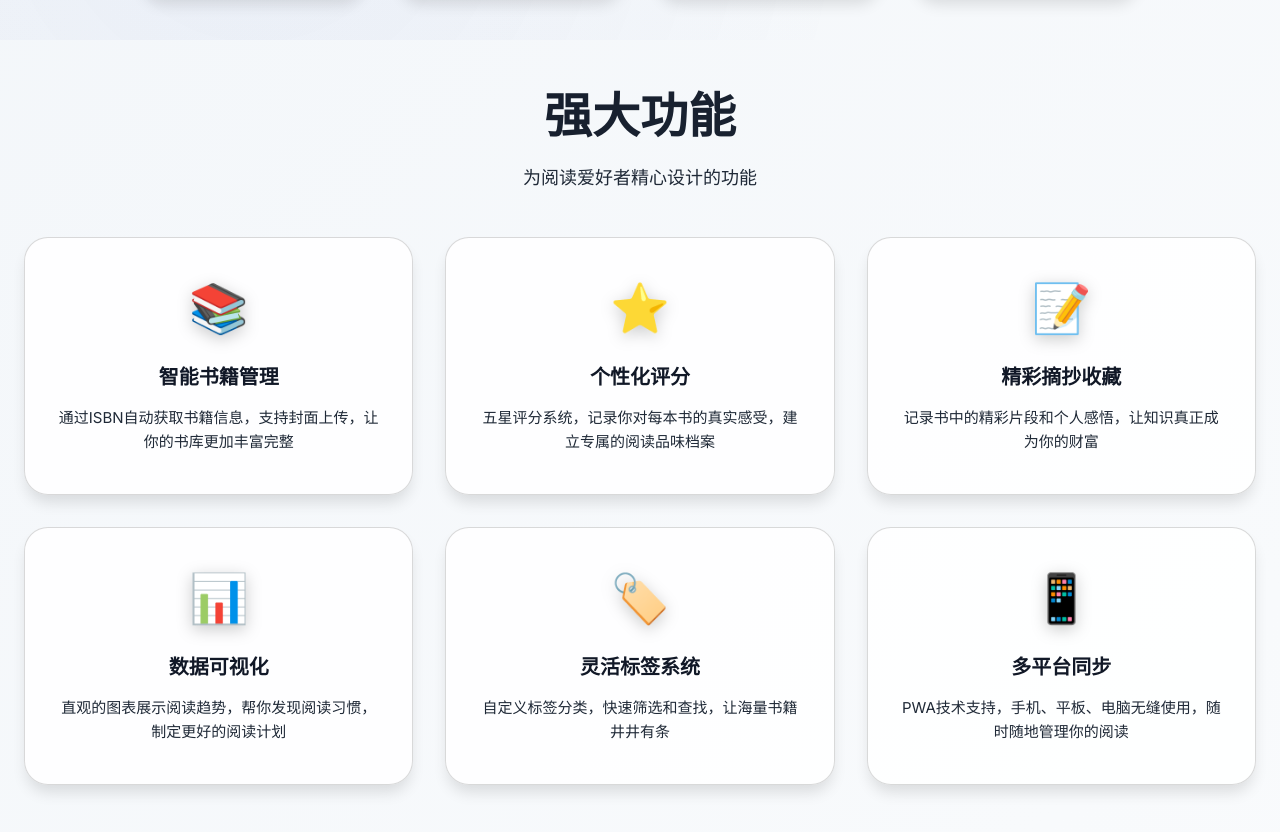
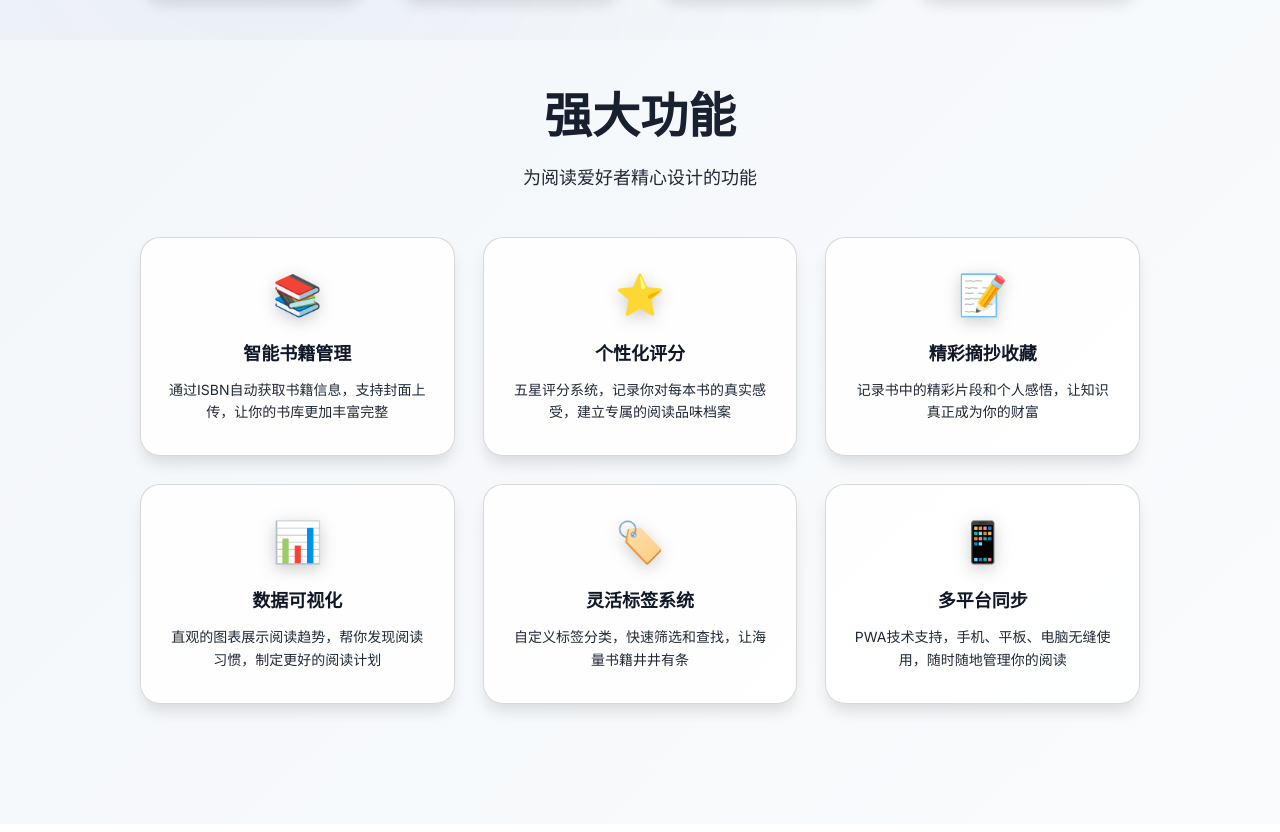
Before and after one commit to TongCodeSpace/self-lib, a website: page index.html in a window 1280 px wide. Shown: the part 760-1592 px from the top of the page. Drawn offline with Linux system fonts and the light colour scheme.

Commit message:
feat: 调整功能卡片尺寸，与统计卡片行长度保持一致
- 将功能特色部分最大宽度从 1400px 调整为 1000px，与统计数据卡片行长度一致
- 缩小功能卡片内边距从 40px 32px 到 32px 24px
- 减小卡片间距从 32px 到 28px
- 调整圆角从 24px 到 20px
- 缩小图标字体大小从 48px 到 40px
- 调整标题字体大小从 20px 到 18px
- 调整描述字体大小从 15px 到 14px
- 优化间距：图标底部间距从 24px 到 20px，标题底部间距从 16px 到 14px
- 更新移动端响应式设计，gap 从 24px 调整为 20px

现在功能卡片看起来更加紧凑，与统计数据卡片的整体布局更加协调统一

```diff
--- a/index.html
+++ b/index.html
@@ -474,7 +474,7 @@
 
         /* 功能特色 */
         .features-section {
-            max-width: 1400px;
+            max-width: 1000px;
             margin: 0 auto 80px;
             animation: fadeInUp 1s cubic-bezier(0.4, 0, 0.2, 1) 1s both;
         }
@@ -500,7 +500,7 @@
         .features-grid {
             display: grid;
             grid-template-columns: repeat(3, 1fr);
-            gap: 32px;
+            gap: 28px;
             grid-auto-rows: 1fr;
         }
 
@@ -509,8 +509,8 @@
             backdrop-filter: blur(15px);
             -webkit-backdrop-filter: blur(15px);
             border: 1px solid var(--glass-border);
-            border-radius: 24px;
-            padding: 40px 32px;
+            border-radius: 20px;
+            padding: 32px 24px;
             text-align: center;
             transition: all 0.4s cubic-bezier(0.4, 0, 0.2, 1);
             box-shadow: var(--shadow-md);
@@ -545,21 +545,21 @@
         }
 
         .feature-icon {
-            font-size: 48px;
-            margin-bottom: 24px;
+            font-size: 40px;
+            margin-bottom: 20px;
             display: block;
             filter: drop-shadow(0 4px 8px rgba(0, 0, 0, 0.2));
         }
 
         .feature-title {
-            font-size: 20px;
+            font-size: 18px;
             font-weight: 700;
             color: var(--text-primary);
-            margin-bottom: 16px;
+            margin-bottom: 14px;
         }
 
         .feature-description {
-            font-size: 15px;
+            font-size: 14px;
             color: var(--text-secondary);
             line-height: 1.6;
             margin-top: auto;
@@ -626,7 +626,7 @@
 
             .features-grid {
                 grid-template-columns: 1fr;
-                gap: 24px;
+                gap: 20px;
             }
 
             .hero-section {
--- a/sw.js
+++ b/sw.js
@@ -1,4 +1,4 @@
-const CACHE_NAME = 'reading-records-v202507042304';
+const CACHE_NAME = 'reading-records-v202507042309';
 const urlsToCache = [
   '/',
   '/index.html',
```
Also changed, not shown: book-detail.html (+1 -1 lines), manage.html (+1 -1 lines), statistics.html (+1 -1 lines).
